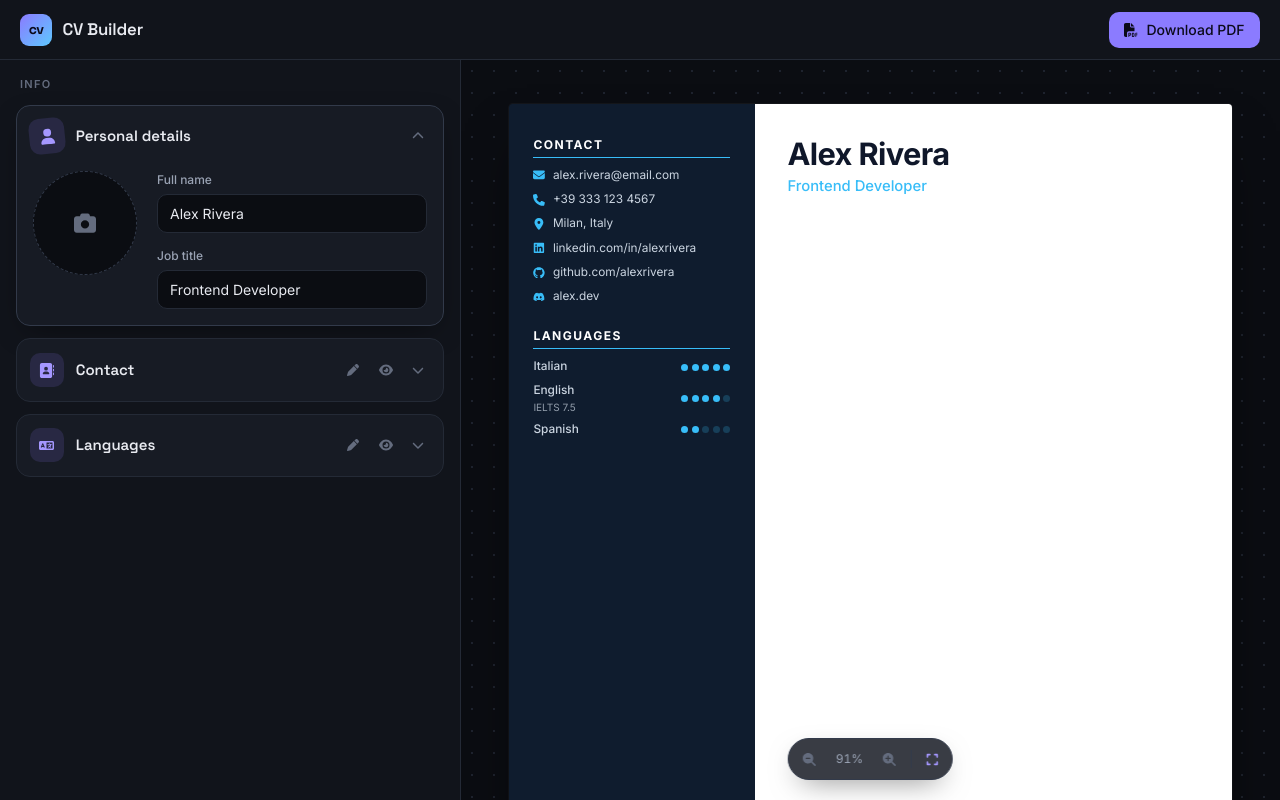
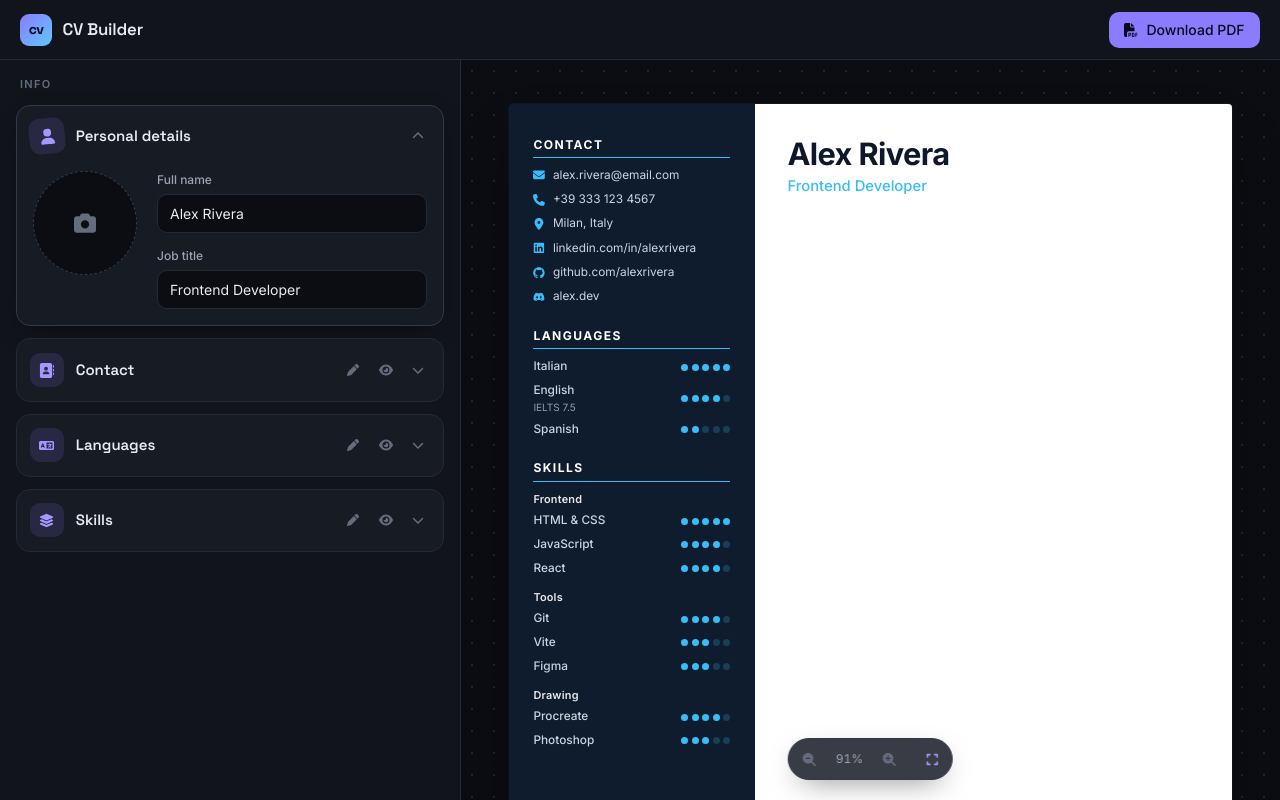
Before and after one commit to AndreaGarzoglio/cv-application, a React (Vite) app: page / in a window 1280 px wide. Built offline with nearby package versions, Linux system fonts and the light colour scheme.

Commit message:
Add skills section with custom categories and per-skill proficiency

```diff
--- a/src/components/editor/Editor.jsx
+++ b/src/components/editor/Editor.jsx
@@ -1,6 +1,7 @@
 import PersonalSection from './sections/PersonalSection.jsx'
 import ContactsSection from './sections/ContactsSection.jsx'
 import LanguagesSection from './sections/LanguagesSection.jsx'
+import SkillsSection from './sections/SkillsSection.jsx'
 import '../../styles/Editor.css'
 
 function Editor({ resume, onChange }) {
@@ -31,6 +32,11 @@ function Editor({ resume, onChange }) {
         onChange={(v) => onChange('languages', v)}
         sectionProps={sectionProps('languages')}
       />
+      <SkillsSection
+        categories={resume.skillCategories}
+        onChange={(v) => onChange('skillCategories', v)}
+        sectionProps={sectionProps('skills')}
+      />
     </div>
   )
 }
--- /dev/null
+++ b/src/components/editor/sections/SkillsSection.jsx
@@ -0,0 +1,93 @@
+import { FaLayerGroup, FaPlus } from 'react-icons/fa6'
+import EditorSection from '../EditorSection.jsx'
+import ItemActions from '../../ui/ItemActions.jsx'
+import LevelPicker from '../../ui/LevelPicker.jsx'
+import { SKILL_LEVELS } from '../../../data/levels.js'
+import { moveItem, removeItem, uid, updateItem } from '../../../utils/list.js'
+
+function SkillCategory({ category, onChange, ...actions }) {
+  const { skills } = category
+  const setSkills = (next) => onChange({ skills: next })
+  const addSkill = () => setSkills([...skills, { id: uid(), name: '', level: 3 }])
+
+  return (
+    <li className="item-row mini-card skill-category">
+      <div className="item-row__line">
+        <input
+          className="input skill-category__name"
+          aria-label="Category name"
+          placeholder="Category (e.g. Drawing)"
+          value={category.name}
+          autoFocus={!category.name && skills.length === 0}
+          onChange={(e) => onChange({ name: e.target.value })}
+        />
+        <ItemActions {...actions} />
+      </div>
+
+      {skills.length > 0 && (
+        <ul className="item-list skill-list">
+          {skills.map((skill, i) => {
+            const set = (patch) => setSkills(updateItem(skills, skill.id, patch))
+            return (
+              <li key={skill.id} className="item-row item-row__line">
+                <input
+                  className="input"
+                  aria-label="Skill"
+                  placeholder="Skill (e.g. Procreate)"
+                  value={skill.name}
+                  autoFocus={!skill.name}
+                  onChange={(e) => set({ name: e.target.value })}
+                />
+                <LevelPicker
+                  compact
+                  labels={SKILL_LEVELS}
+                  value={skill.level}
+                  onChange={(level) => set({ level })}
+                />
+                <ItemActions
+                  isFirst={i === 0}
+                  isLast={i === skills.length - 1}
+                  onMove={(dir) => setSkills(moveItem(skills, skill.id, dir))}
+                  onRemove={() => setSkills(removeItem(skills, skill.id))}
+                />
+              </li>
+            )
+          })}
+        </ul>
+      )}
+
+      <button type="button" className="btn btn--ghost btn--sm skill-category__add" onClick={addSkill}>
+        <FaPlus size={10} /> Add skill
+      </button>
+    </li>
+  )
+}
+
+function SkillsSection({ categories, onChange, sectionProps }) {
+  const add = () => onChange([...categories, { id: uid(), name: '', skills: [] }])
+
+  return (
+    <EditorSection icon={FaLayerGroup} {...sectionProps}>
+      {categories.length > 0 && (
+        <ul className="item-list">
+          {categories.map((category, i) => (
+            <SkillCategory
+              key={category.id}
+              category={category}
+              isFirst={i === 0}
+              isLast={i === categories.length - 1}
+              onChange={(patch) => onChange(updateItem(categories, category.id, patch))}
+              onMove={(dir) => onChange(moveItem(categories, category.id, dir))}
+              onRemove={() => onChange(removeItem(categories, category.id))}
+            />
+          ))}
+        </ul>
+      )}
+      <button type="button" className="btn btn--dashed" onClick={add}>
+        <FaPlus size={11} /> Add category
+      </button>
+    </EditorSection>
+  )
+}
+
+export default SkillsSection
--- a/src/components/preview/Resume.jsx
+++ b/src/components/preview/Resume.jsx
@@ -1,6 +1,6 @@
 import { useEffect, useRef, useState } from 'react'
 import { PAGE_HEIGHT, PAGE_WIDTH } from '../../data/design.js'
-import { ContactList, LanguageList, ResumeSection } from './ResumeBlocks.jsx'
+import { ContactList, LanguageList, ResumeSection, SkillGroups } from './ResumeBlocks.jsx'
 import '../../styles/Resume.css'
 
 const fontStack = (font) => `'${font}', system-ui, sans-serif`
@@ -71,7 +71,7 @@ function usePageCount() {
   return { outerRef, innerRef, pages }
 }
 
-const SIDEBAR_SECTIONS = ['contacts', 'languages']
+const SIDEBAR_SECTIONS = ['contacts', 'languages', 'skills']
 const MAIN_SECTIONS = []
 
 function Resume({ resume, design }) {
@@ -91,6 +91,12 @@ function Resume({ resume, design }) {
       resume.languages.some((l) => l.name.trim()) && (
         <ResumeSection title={titles.languages}>
           <LanguageList languages={resume.languages} variant={design.languageStyle} />
+        </ResumeSection>
+      ),
+    skills: () =>
+      resume.skillCategories.some((c) => c.skills.some((s) => s.name.trim())) && (
+        <ResumeSection title={titles.skills}>
+          <SkillGroups categories={resume.skillCategories} variant={design.skillStyle} />
         </ResumeSection>
       ),
   }
--- a/src/components/preview/ResumeBlocks.jsx
+++ b/src/components/preview/ResumeBlocks.jsx
@@ -1,5 +1,5 @@
 import LevelIndicator from './LevelIndicator.jsx'
-import { LANGUAGE_LEVELS } from '../../data/levels.js'
+import { LANGUAGE_LEVELS, SKILL_LEVELS } from '../../data/levels.js'
 import { contactHref, displayValue, getPlatform } from '../../data/platforms.js'
 
 export function ResumeSection({ title, className = '', children }) {
@@ -73,3 +73,29 @@ export function LanguageList({ languages, variant }) {
     />
   )
 }
+
+export function SkillGroups({ categories, variant }) {
+  const groups = categories
+    .map((c) => ({ ...c, skills: c.skills.filter((s) => s.name.trim()) }))
+    .filter((c) => c.skills.length > 0)
+  if (groups.length === 0) return null
+
+  return (
+    <div className="cv-skill-groups">
+      {groups.map((group) => (
+        <div key={group.id} className="cv-skill-group">
+          {group.name.trim() && <h3 className="cv-skill-group__name">{group.name}</h3>}
+          {variant === 'tags' ? (
+            <ul className="cv-tags">
+              {group.skills.map((skill) => (
+                <li key={skill.id}>{skill.name}</li>
+              ))}
+            </ul>
+          ) : (
+            <LevelList items={group.skills} variant={variant} labels={SKILL_LEVELS} />
+          )}
+        </div>
+      ))}
+    </div>
+  )
+}
--- a/src/styles/Editor.css
+++ b/src/styles/Editor.css
@@ -191,3 +191,28 @@
   text-overflow: ellipsis;
   white-space: nowrap;
 }
+
+/* ---------- Skills ---------- */
+
+.skill-category__name {
+  font-weight: 600;
+}
+
+.skill-list {
+  margin: 0;
+  padding-left: 0.75rem;
+  border-left: 2px solid var(--border);
+}
+
+.skill-category__add {
+  align-self: flex-start;
+  margin-left: 0.5rem;
+}
+
+.skill-category__add:hover {
+  color: var(--accent-strong);
+}
+
+.item-actions .icon-btn {
+  width: 26px;
+}
--- a/src/styles/Resume.css
+++ b/src/styles/Resume.css
@@ -380,3 +380,41 @@
   opacity: 0.75;
   white-space: nowrap;
 }
+
+/* ---------- Skills ---------- */
+
+.cv-skill-groups {
+  display: flex;
+  flex-direction: column;
+  gap: 0.95em;
+}
+
+.cv-skill-group {
+  display: flex;
+  flex-direction: column;
+  gap: 0.45em;
+}
+
+.cv-skill-group__name {
+  color: var(--h-color);
+  font-size: 0.92em;
+  font-weight: 600;
+  letter-spacing: 0.02em;
+  opacity: 0.9;
+}
+
+.cv-tags {
+  display: flex;
+  flex-wrap: wrap;
+  gap: 0.4em;
+  padding: 0;
+  list-style: none;
+}
+
+.cv-tags li {
+  padding: 0.2em 0.7em;
+  border: 1px solid color-mix(in srgb, var(--h-accent) 45%, transparent);
+  border-radius: 999px;
+  background: color-mix(in srgb, var(--h-accent) 12%, transparent);
+  font-size: 0.9em;
+}
```
